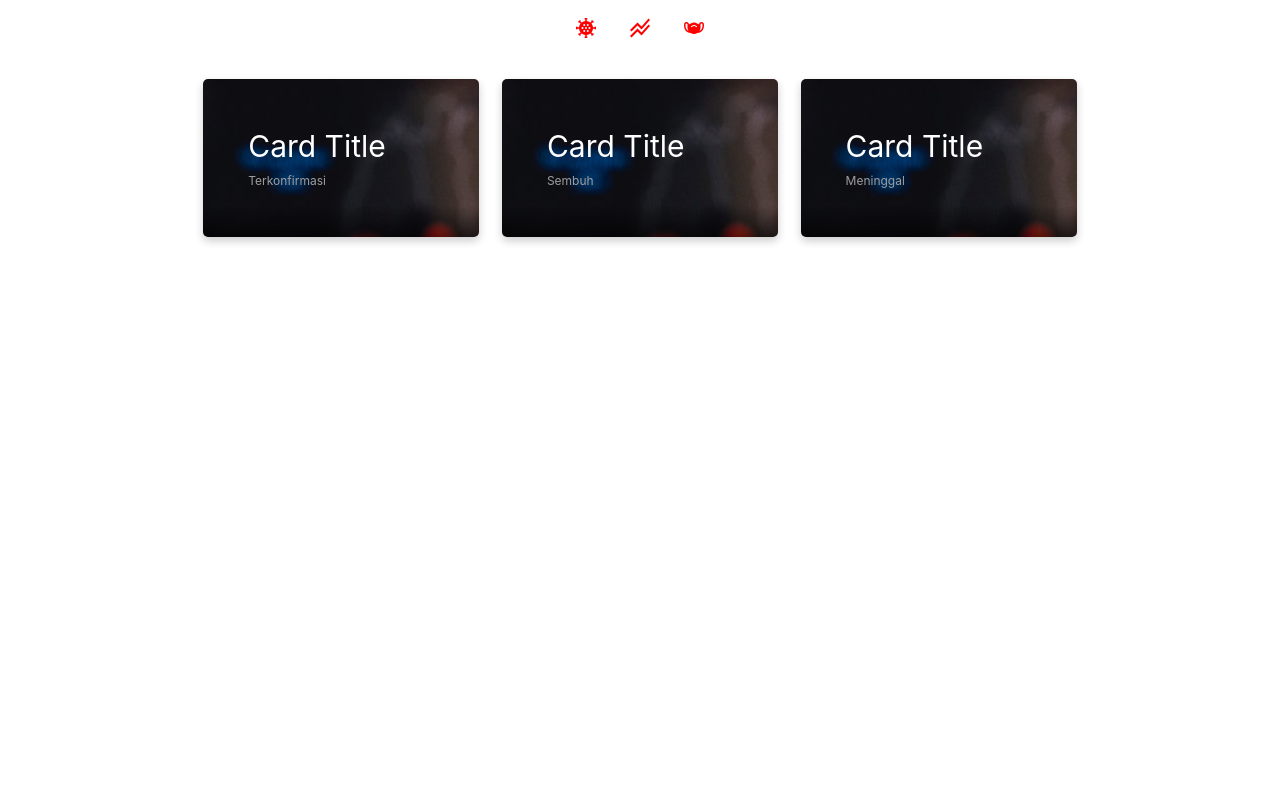
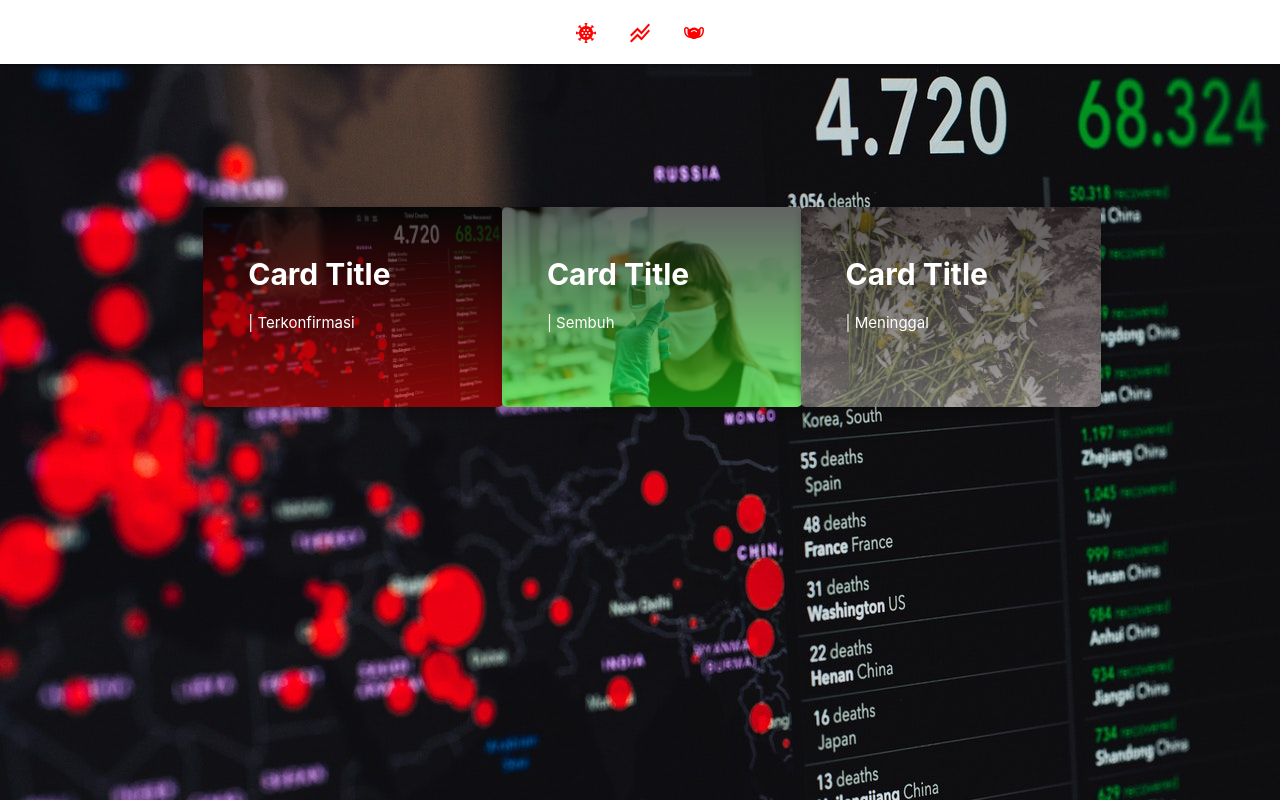
Before and after one commit to nurrahmahsw/covidtracker, a website built with webpack: page src/temp.html in a window 1280 px wide. Built offline with nearby package versions, Linux system fonts and the light colour scheme.

Commit message:
05082020

```diff
--- a/src/style/style.css
+++ b/src/style/style.css
@@ -1,4 +1,11 @@
-nav ul{
+@import url('https://fonts.googleapis.com/icon?family=Material+Icons');
+
+
+body {
+    background-image: url('../img/pexels-markus-spiske-3970330.jpg');
+}
+
+nav ul {
     display: inline-block;
     list-style-type: none;
 }
@@ -21,13 +28,11 @@ nav i {
 }
 
 nav {
+    background-color: white !important;
+    padding: 5px;
     position: sticky;
     text-align: center;
     top: 0;
-    border: 0 !important;
-    -webkit-box-shadow: none !important;
-    box-shadow: none !important;
-    background-color: white !important;
 }
 
 .nav-class {
@@ -37,7 +42,10 @@ nav {
 
 .header-intro {
     margin-top: 0;
-    background-color: white;
+}
+
+.container {
+    padding-top: 10%;
 }
 
 .kartu {
@@ -45,14 +53,51 @@ nav {
     border-radius: 5px;
     padding: 3rem;
     margin: 0 0 3rem 0;
-    /* background-image: url('../img/pexels-markus-spiske-3970330.jpg'); */
-    background-size: cover;
-
-
-  background: linear-gradient(to bottom, rgba(216, 10, 10, 0) 80%, rgba(0, 0, 0, 0) 59%, rgba(0, 0, 0, 0.65) 100%), url('../img/pexels-markus-spiske-3970330.jpg') no-repeat;
 }
 
-.kartu span{
+.konfirm {
+    background:
+        linear-gradient(rgba(0, 0, 0, 0.6),
+            rgba(218, 3, 3, 0.6)),
+        url('../img/pexels-markus-spiske-3970330.jpg');
+    background-size: cover;
+    width: 300px;
+    height: 200px;
+    float: left;
+
+}
+
+.sembuh {
+    background:
+        linear-gradient(rgba(0, 0, 0, 0.6),
+            rgba(32, 219, 15, 0.6)),
+        url('../img/pexels-ketut-subiyanto-4429561.jpg');
+    background-size: cover;
+    width: 300px;
+    height: 200px;
+    float: left;
+
+}
+
+.meninggal {
+    background:
+        linear-gradient(rgba(0, 0, 0, 0.6),
+            rgba(131, 131, 131, 0.6)),
+        url('../img/pexels-gratisography-2009 (1).jpg');
+    background-size: cover;
+    width: 300px;
+    height: 200px;
+    float: left;
+
+}
+
+.kartu span {
+    font-weight: bold;
     color: white;
     font-size: 2em;
 }
+
+.kartu p {
+    color: white;
+    font-size: 1;
+}
--- a/src/temp.html
+++ b/src/temp.html
@@ -2,9 +2,6 @@
 <html>
 
 <head>
-  <!--Import Google Icon Font-->
-  <link href="https://fonts.googleapis.com/icon?family=Material+Icons" rel="stylesheet">
-
   <!--Let browser know website is optimized for mobile-->
   <meta name="viewport" content="width=device-width, initial-scale=1.0" />
 </head>
@@ -15,7 +12,7 @@
       <nav>
         <ul>
           <li>
-            <a href="#home"><i class="large material-icons">coronavirus</i></a>
+            <a href="#"><i class="large material-icons">coronavirus</i></a>
           </li>
           <li><a href="#data"><i class="large material-icons">stacked_line_chart</i></a></li>
           <li><a href="#todo"><i class="large material-icons">masks</i></a></li>
@@ -27,27 +24,27 @@
       <section class="section">
         <div class="row">
           <div class="col s12 m4">
-            <section id="hitung" class="kartu">
+            <section id="hitung" class="kartu konfirm">
               <span class="card-title">Card Title</span>
               <br>
-              <label>Terkonfirmasi</label>
+              <p>| Terkonfirmasi</p>
             </section>
           </div>
 
           <div class="col s12 m4">
-            <section class="kartu">
+            <section class="kartu sembuh">
               <span class="card-title">Card Title</span>
               <br>
-              <label>Sembuh</label>
+              <p>| Sembuh</p>
 
           </section>
           </div>
 
           <div class="col s12 m4">
-            <section class="kartu">
+            <section class="kartu meninggal">
               <span class="card-title">Card Title</span>
               <br>
-              <label>Meninggal</label>
+              <p>| Meninggal</p>
 
           </section>
         </div>
```
Also changed, not shown: src/img/pexels-gratisography-2009 (1).jpg (added), src/img/pexels-ketut-subiyanto-4429561.jpg (added).
